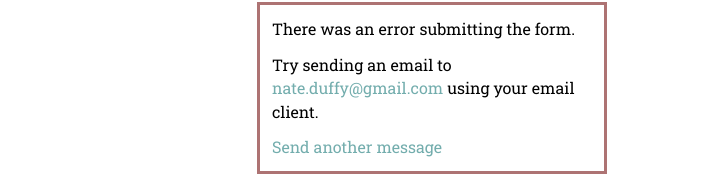
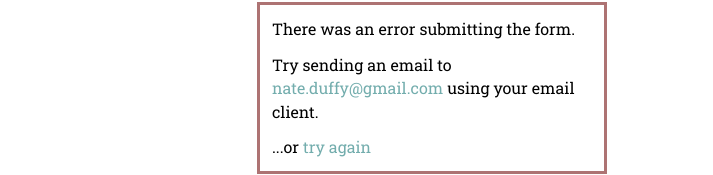
Before and after one commit to nufftenthousand/nufftenthousand.github.io, a plain HTML site: page index.html in a window 1280 px wide. Both pictures are taken after typing "Sample", "name@example.com", "Sample", "Sample" into the empty fields and a click on the input "Send". Shown: the part 1884-2059 px from the top of the page, without its empty margins (208-921 px from the left). Drawn offline with nearby package versions, Linux system fonts and the light colour scheme.

Commit message:
changed from response messages

```diff
--- a/index.html
+++ b/index.html
@@ -118,12 +118,12 @@
         <input id="form-submit" type="submit" value="Send">
         <div id="form-success" class="form-message">
           <p>Thanks for contacting me! I'll get back to you as soon as I can.</p>
-          <p><a href="javascript:void(0); // reset form" class="reset-form">Send another message</a></p>
+          <p><a href="javascript:void(0); // reset form" class="reset-form">send another message</a></p>
         </div>
         <div id="form-error" class="form-message">
           <p>There was an error submitting the form.</p>
           <p>Try sending an email to <a href="mailto:nate.duffy@gmail.com" target="_blank">nate.duffy@gmail.com</a> using your email client.</p>
-          <p><a href="javascript:void(0); // reset form" class="reset-form">Send another message</a></p>
+          <p>...or <a href="javascript:void(0); // reset form" class="reset-form">try again</a></p>
         </div>
       </form>
     </div>
@@ -140,9 +140,9 @@
   </footer>
 
   <!-- begin js -->
-    <script src="http://code.jquery.com/jquery-1.11.0.min.js"></script>
-    <script src="vendor/ExpandingTextareas-master/expanding.js"></script>
-    <script src="js/main.js"></script>
+  <script src="http://code.jquery.com/jquery-1.11.0.min.js"></script>
+  <script src="vendor/ExpandingTextareas-master/expanding.js"></script>
+  <script src="js/main.js"></script>
   <!-- end js -->
 </body>
 </html>
```
